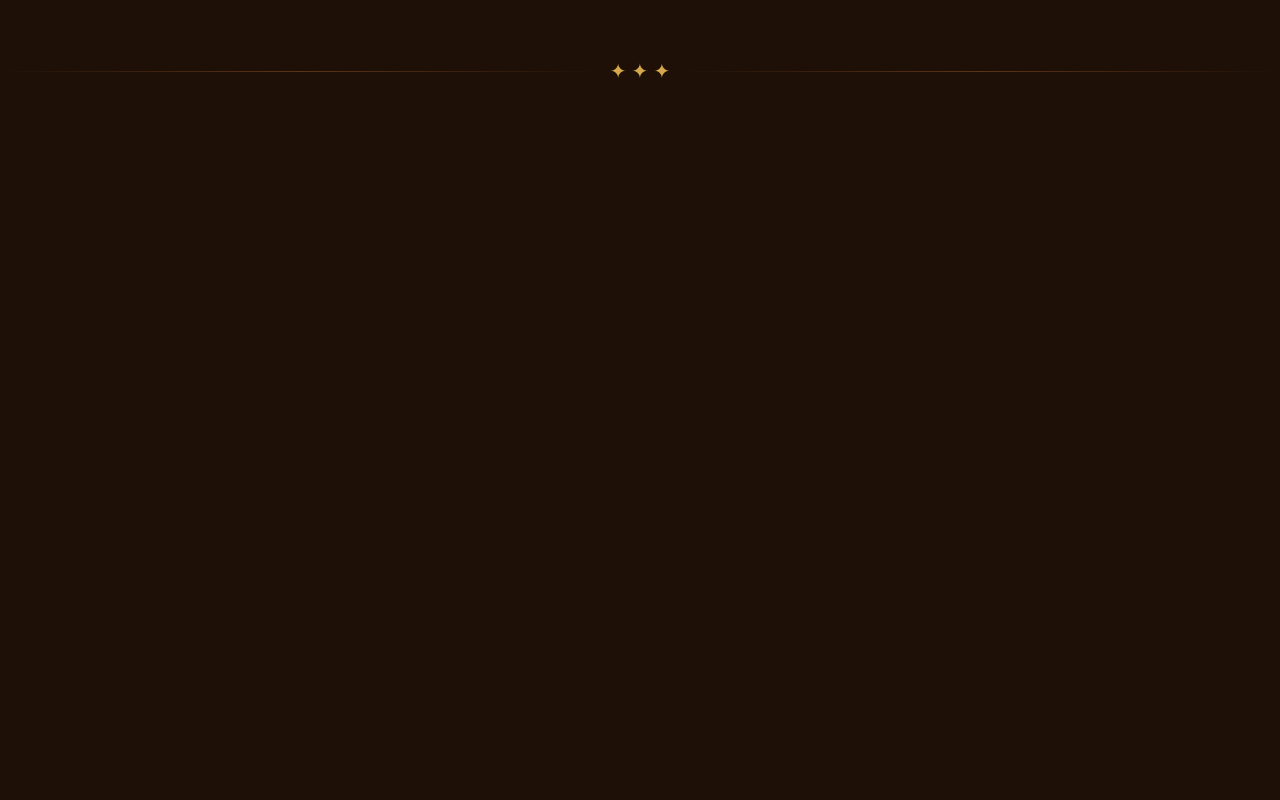
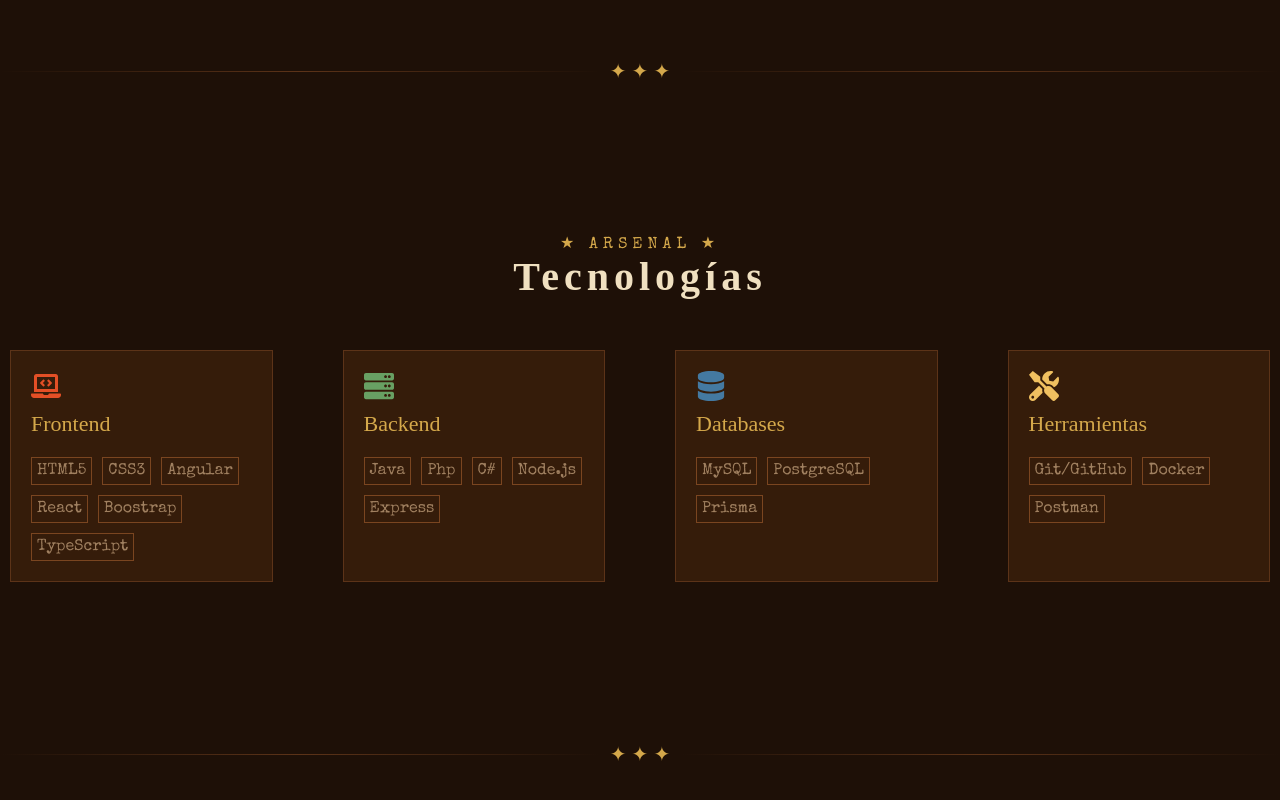
Before and after one commit to TomasZ-png/portafolio-thomas-murua, a React (Vite) app: page / in a window 1280 px wide. Shown: the part 822-1622 px from the top of the page. Before the commit the page ends 1055 px from the top, so only its background shows below. Built offline with nearby package versions, Linux system fonts and the light colour scheme; a web font is replaced by a local one.

Commit message:
seccion de tecnologias agregado

```diff
--- a/package.json
+++ b/package.json
@@ -11,7 +11,8 @@
   },
   "dependencies": {
     "react": "^19.2.4",
-    "react-dom": "^19.2.4"
+    "react-dom": "^19.2.4",
+    "react-icons": "^5.6.0"
   },
   "devDependencies": {
     "@babel/core": "^7.29.0",
--- a/src/App.css
+++ b/src/App.css
@@ -23,6 +23,7 @@
 
 html{
   background-color: var(--bg);
+  scroll-behavior: smooth;
 }
 
 
@@ -66,6 +67,9 @@ html{
   font-family: 'Rye', serif;
   align-items: center;
   justify-content: space-between;
+  position: sticky;
+  top: 0;
+  z-index: 1000;
 }
 
 .header-user-brand {
@@ -84,17 +88,17 @@ html{
   gap: 25px;
 }
 
-.header-buttons ul li{
+.header-buttons ul li a{
   position: relative;
   color: var(--muted);
   font-size: 18px;
   transition: 0.2s ease-in-out all;
   cursor: pointer;
   font-family: 'Special Elite', cursive;
-
+  text-decoration: none;
 }
 
-.header-buttons ul li::after {
+.header-buttons ul li a::after {
   content: "";
   position: absolute;
   left: 50%;
@@ -105,11 +109,11 @@ html{
   transition: width 0.3s ease, left 0.3s ease;
 }
 
-.header-buttons ul li:hover {
+.header-buttons ul li a:hover {
   color: var(--gold);
 }
 
-.header-buttons ul li:hover::after {
+.header-buttons ul li a:hover::after {
   width: 100%;
   left: 0;
 }
@@ -224,3 +228,92 @@ hr{
   color: var(--gold);
   font-size: 20px;
 }
+
+
+/* ================ TECNOLOGIAS ================ */
+
+
+.title-section{
+  text-align: center;
+  margin-bottom: 40px;
+}
+
+.title-section p{
+  color: var(--gold);
+  font-family: 'Special Elite', cursive;
+  letter-spacing: 5px;
+}
+
+.title-section h1{
+  color: var(--text);
+  font-family: 'Rye', serif;
+  letter-spacing: 5px;
+  font-size: 40px;
+}
+
+.technologies-card-container{
+  display: flex;
+  justify-content: center;
+  align-items: stretch;
+  padding: 10px;
+  gap: 70px;
+}
+
+.technologie-card-container{
+  border: solid 1px var(--wood);
+  padding: 20px;
+  background-color: var(--bg3);
+  width: 100%;
+  max-width: 270px;
+  transition: 0.2s ease-in-out all;
+  flex: 1;
+}
+
+.technologie-card-container:hover{
+  background-color: var(--bg2);
+  border: solid 1px var(--gold);
+}
+
+.title-with-icon{
+  display: flex;
+  gap: 10px;
+  margin-bottom: 10px;
+  flex-direction: column;
+}
+
+.title-with-icon h3{
+  color: var(--gold);
+  font-family: 'Rye', serif;
+  font-size: 22px;
+  font-weight: 100;
+  margin-bottom: 10px;
+}
+
+
+.technologies-card{
+  display: flex;
+  flex-wrap: wrap;
+  grid-auto-columns: auto;
+  /* grid-template-columns: repeat(auto-fit, minmax(100px, 1fr)); */
+  gap: 10px;
+}
+
+.technologie{
+  border: solid 1px var(--wood2);
+  font-family: 'Special Elite', cursive;
+  /* display: flex;
+  align-items: center;
+  justify-content: center; */
+  justify-self: center;
+  padding: 5px;
+  background-color: var(--bg3);
+  color: var(--muted);
+  font-weight: 100;
+  transition: 0.2s ease-in-out all;
+
+}
+
+.technologie:hover{
+  background-color: var(--wood);
+  color: var(--gold);
+}
--- a/src/App.tsx
+++ b/src/App.tsx
@@ -1,6 +1,7 @@
 
 import './App.css'
 import fotoPerfil from './assets/foto-perfil.png'
+import { FaDatabase, FaLaptopCode, FaServer, FaTools } from "react-icons/fa"
 
 function App() {
 
@@ -13,14 +14,14 @@ function App() {
         </div>
         <div className='header-buttons'>
           <ul>
-            <li>SOBRE MÍ</li>
-            <li>HABILIDADES</li>
-            <li>PROYECTOS</li>
-            <li>CONTACTAME</li>
+            <li><a href="#">SOBRE MÍ</a></li>
+            <li><a href="#technologies">TECNOLOGÍAS</a></li>
+            <li><a href="#">PROYECTOS</a></li>
+            <li><a href="#">CONTACTAME</a></li>
           </ul>
         </div>
       </div>
-      <div className='user-presentation'>
+      <div id='about-me' className='user-presentation'>
         <div className='user-presentation-section'>
           <div className='user-card'>
             <h1 className='separado'>WANTED</h1>
@@ -53,15 +54,114 @@ function App() {
         </div>
       </div>
 
+      <div id='technologies' className="divider">
+        <div className="divider-line"></div>
+        <div className="divider-orn">✦ ✦ ✦</div>
+        <div className="divider-line"></div>
+      </div>
+
+      <div className='technologies'>
+        <div className='title-section'>
+          <p>★ ARSENAL ★</p>
+          <h1>Tecnologías</h1>
+        </div>
+
+        <div className='technologies-card-container'>
+          <div className='technologie-card-container'>
+            <div className='title-with-icon'>
+              <FaLaptopCode className="icon-title" color="#E34F26" size={30} />
+              <h3>Frontend</h3>
+            </div>
+            <div className='technologies-card'>
+                <div className='technologie'>
+                  <p>HTML5</p>
+                </div>
+                <div className='technologie'>
+                  <p>CSS3</p>
+                </div>
+                <div className='technologie'>
+                  <p>Angular</p>
+                </div>
+                <div className='technologie'>
+                  <p>React</p>
+                </div>
+                <div className='technologie'>
+                  <p>Boostrap</p>
+                </div>
+                <div className='technologie'>
+                  <p>TypeScript</p>
+                </div>
+            </div>
+          </div>
+
+          <div className='technologie-card-container'>
+            <div className='title-with-icon'>
+              <FaServer className="icon-title" color="#68A063" size={30} />
+              <h3>Backend</h3>
+            </div>
+            <div className='technologies-card'>
+              <div className='technologie'>
+                  <p>Java</p>
+                </div>
+                <div className='technologie'>
+                  <p>Php</p>
+                </div>
+                <div className='technologie'>
+                  <p>C#</p>
+                </div>
+                <div className='technologie'>
+                  <p>Node.js</p>
+                </div>
+                <div className='technologie'>
+                  <p>Express</p>
+                </div>
+            </div>
+          </div>
+
+          <div className='technologie-card-container'>
+            <div className='title-with-icon'>
+              <FaDatabase className="icon-title" color="#4479A1" size={30} />
+              <h3>Databases</h3>
+            </div>
+            <div className='technologies-card'>
+                <div className='technologie'>
+                  <p>MySQL</p>
+                </div>
+                <div className='technologie'>
+                  <p>PostgreSQL</p>
+                </div>
+                <div className='technologie'>
+                  <p>Prisma</p>
+                </div>
+            </div>
+          </div>
+
+          <div className='technologie-card-container'>
+            <div className='title-with-icon'>
+              <FaTools className="icon-title" color="#F0C060" size={30} />
+              <h3>Herramientas</h3>
+            </div>
+            <div className='technologies-card'>
+              <div className='technologie'>
+                  <p>Git/GitHub</p>
+                </div>
+                <div className='technologie'>
+                  <p>Docker</p>
+                </div>
+                <div className='technologie'>
+                  <p>Postman</p>
+                </div>
+            </div>
+          </div>
+
+        </div>
+      </div>
       <div className="divider">
         <div className="divider-line"></div>
         <div className="divider-orn">✦ ✦ ✦</div>
         <div className="divider-line"></div>
       </div>
 
-      <div className='technologies'>
-
-      </div>
       <div className='projects'>
 
       </div>
```
Also changed, not shown: 1 other file (tests, documents, lock files or other folders).
